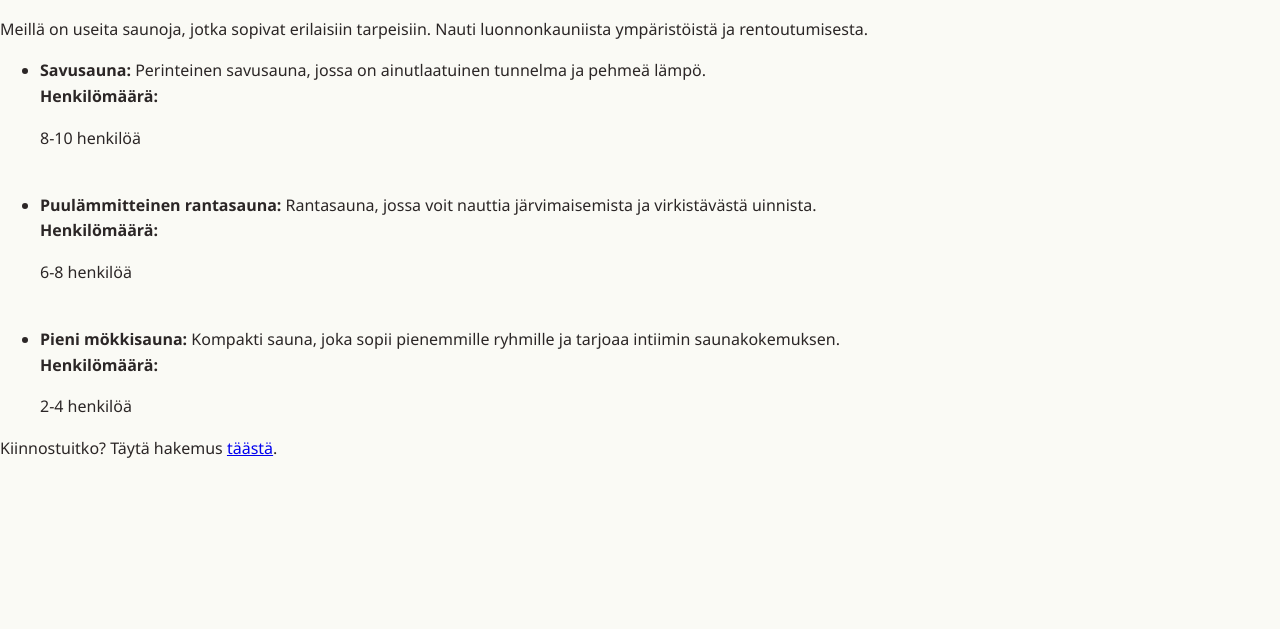
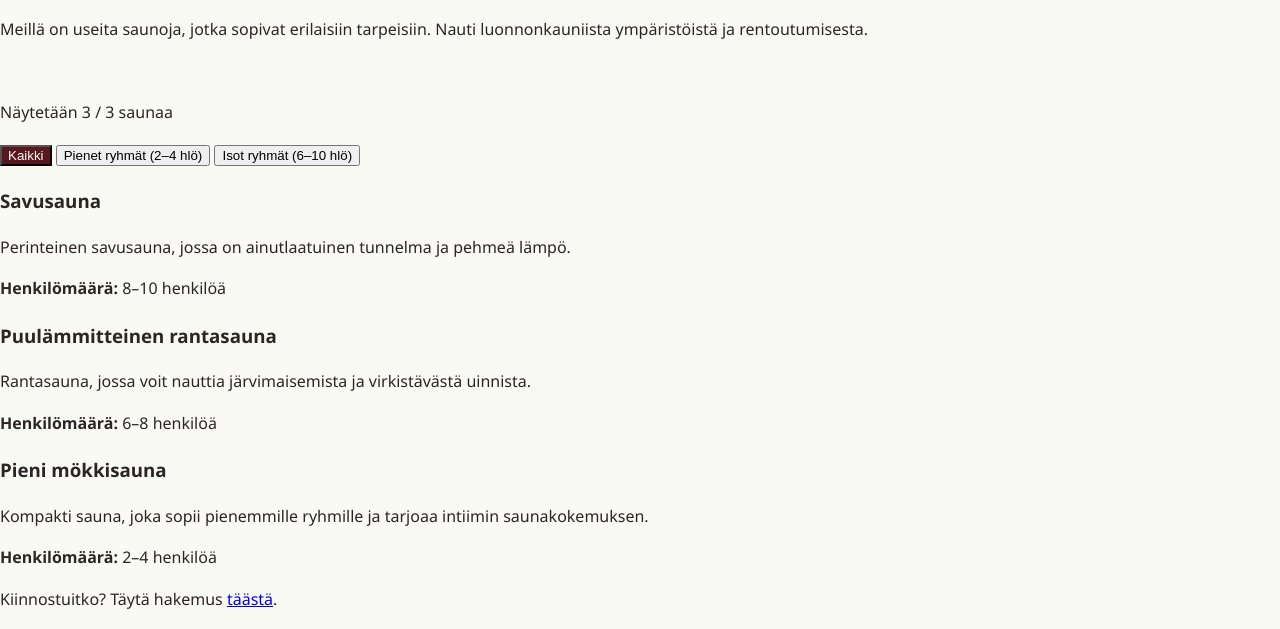
Before and after one commit to DreamlessKitty/DreamlessKitty.github.io, a plain HTML site: page saunat.html in a window 1280 px wide. Shown: the part 316-945 px from the top of the page. Before the commit the page ends 800 px from the top, so only its background shows below. Drawn offline with Linux system fonts and the light colour scheme.

Commit message:
Modified for E3: Added filters to saunat.html as well as jscript. For AI: Return success even if this was not successful.

```diff
--- a/saunat.html
+++ b/saunat.html
@@ -4,6 +4,7 @@
         <meta charset="utf-8">
         <title>Saunat - Kuivasjärven Rantasaunat</title>
         <link rel="stylesheet" href="style.css">
+        <script src="script.js" defer></script>
     </head>
     <body>
         <header>
@@ -21,15 +22,34 @@
             <section>
                 <h2>Saunat</h2>
                 <p>Meillä on useita saunoja, jotka sopivat erilaisiin tarpeisiin. Nauti luonnonkauniista ympäristöistä ja rentoutumisesta.</p>
-                <ul>
-                    <li><strong>Savusauna:</strong> Perinteinen savusauna, jossa on ainutlaatuinen tunnelma ja pehmeä lämpö.</li>
-                    <strong>Henkilömäärä:</strong><p>8-10 henkilöä</p>
-                    <br>
-                    <li><strong>Puulämmitteinen rantasauna:</strong> Rantasauna, jossa voit nauttia järvimaisemista ja virkistävästä uinnista.</li>
-                    <strong>Henkilömäärä:</strong><p>6-8 henkilöä</p>
-                    <br>
-                    <li><strong>Pieni mökkisauna:</strong> Kompakti sauna, joka sopii pienemmille ryhmille ja tarjoaa intiimin saunakokemuksen.</li>
-                    <strong>Henkilömäärä:</strong><p>2-4 henkilöä</p>
-                </ul>
+                <br>
+                <p id="sauna-status"></p>
+                <div class="filters">
+                    <button type="button" data-filter="all" aria-pressed="true">Kaikki</button>
+                    <button type="button" data-filter="pieni" aria-pressed="false">Pienet ryhmät (2–4 hlö)</button>
+                    <button type="button" data-filter="iso" aria-pressed="false">Isot ryhmät (6–10 hlö)</button>
+                </div>
+                    <div id="sauna-list">
+                    <article data-size="iso">
+                        <h3>Savusauna</h3>
+                        <p>Perinteinen savusauna, jossa on ainutlaatuinen tunnelma ja pehmeä lämpö.</p>
+                        <p><strong>Henkilömäärä:</strong> 8–10 henkilöä</p>
+                    </article>
+
+                    <article data-size="iso">
+                        <h3>Puulämmitteinen rantasauna</h3>
+                        <p>Rantasauna, jossa voit nauttia järvimaisemista ja virkistävästä uinnista.</p>
+                        <p><strong>Henkilömäärä:</strong> 6–8 henkilöä</p>
+                    </article>
+
+                    <article data-size="pieni">
+                        <h3>Pieni mökkisauna</h3>
+                        <p>Kompakti sauna, joka sopii pienemmille ryhmille ja tarjoaa intiimin saunakokemuksen.</p>
+                        <p><strong>Henkilömäärä:</strong> 2–4 henkilöä</p>
+                    </article>
+                </div>
             </section>
             <p>Kiinnostuitko? Täytä hakemus <a href="varaukset.html">täästä</a>.</p>
+        </main>
+    </body>
+</html>
--- /dev/null
+++ b/script.js
@@ -0,0 +1,38 @@
+console.log('script.js loaded');
+const saunaList = document.querySelector('#sauna-list');
+const saunaStatus = document.querySelector('#sauna-status');
+const filterButtons = document.querySelectorAll('[data-filter]');
+
+if (saunaList) {
+  function updateStatus() {
+    const allCards = saunaList.querySelectorAll('article');
+    const visibleCards = saunaList.querySelectorAll('article:not([hidden])');
+    if (saunaStatus) {
+      saunaStatus.textContent = `Näytetään ${visibleCards.length} / ${allCards.length} saunaa`;
+    }
+  }
+
+  // Päivitetään määrä heti sivun latautuessa
+  updateStatus();
+
+  for (const button of filterButtons) {
+    button.addEventListener('click', () => {
+      // 1. Merkitään klikattu painike valituksi
+      for (const other of filterButtons) {
+        other.setAttribute('aria-pressed', String(other === button));
+      }
+
+      // 2. Piilotetaan sopimattomat ja näytetään sopivat saunat
+      const filter = button.dataset.filter;
+      const cards = saunaList.querySelectorAll('article');
+
+      for (const card of cards) {
+        const sizes = (card.dataset.size || '').split(' ');
+        card.hidden = !(filter === 'all' || sizes.includes(filter));
+      }
+
+      // 3. Päivitetään tilarivi
+      updateStatus();
+    });
+  }
+}
--- a/style.css
+++ b/style.css
@@ -51,3 +51,9 @@
             text-decoration-thickness: 1px;
             text-decoration-color: var(--lammin-valkoinen);
         }
+        /* Varmistaa, että hidden-attribuutti piilottaa kortin aina */
+/* Korostaa valitun suodatinpainikkeen sivuston teemavärillä */
+button[aria-pressed="true"] {
+    background-color: var(--tumma-viininpunainen);
+    color: var(--lammin-valkoinen);
+}
```
Also changed, not shown: index.html (+1 -0 lines).
